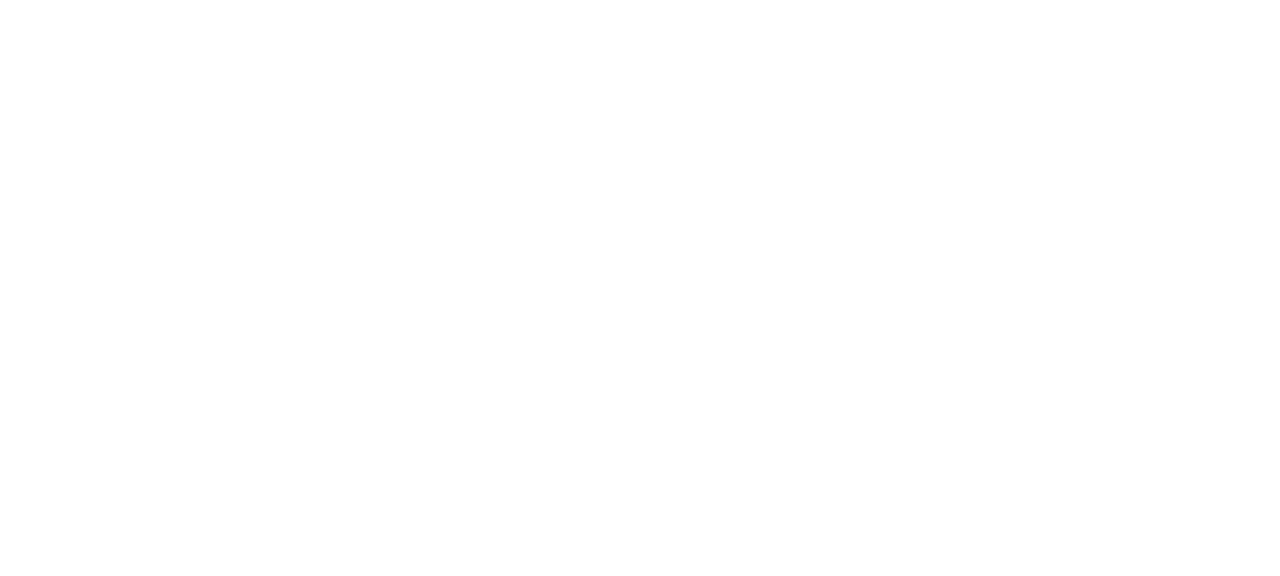
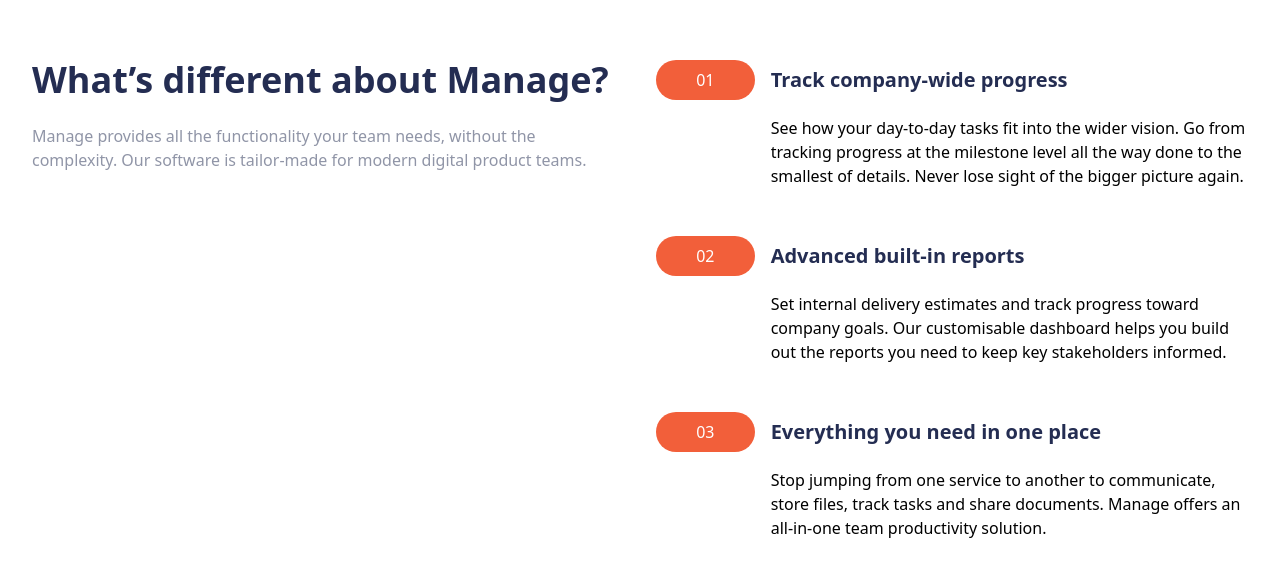
Before and after one commit to frankiecflam/manage-tailwindCSS, a Next.js app: page / in a window 1280 px wide. Shown: the part 788-1364 px from the top of the page. Before the commit the page ends 800 px from the top, so only its background shows below. Built offline with nearby package versions, Linux system fonts and the light colour scheme.

Commit message:
add About components

```diff
--- a/pages/index.tsx
+++ b/pages/index.tsx
@@ -1,6 +1,7 @@
 import Head from "next/head";
 import Header from "../src/components/header/Header";
 import Hero from "../src/components/hero/Hero";
+import About from "../src/components/about/About";
 
 export default function Home() {
   return (
@@ -17,6 +18,7 @@
       <main>
         <Header />
         <Hero />
+        <About />
       </main>
     </>
   );
--- /dev/null
+++ b/src/components/about/About.tsx
@@ -0,0 +1,13 @@
+import AboutIntro from "./AboutIntro";
+import AboutSteps from "./AboutSteps";
+
+const About = () => {
+  return (
+    <section className="grid tablet:grid-cols-2 px-8 py-12 gap-x-8 gap-y-24 desktop:gap-x-32">
+      <AboutIntro />
+      <AboutSteps />
+    </section>
+  );
+};
+
+export default About;
--- /dev/null
+++ b/src/components/about/AboutIntro.tsx
@@ -0,0 +1,18 @@
+import React from "react";
+
+const AboutIntro = () => {
+  return (
+    <div className="flex flex-col gap-y-6 text-center tablet:text-start">
+      <h1 className="text-darkBlue-default font-bold text-4xl">
+        What’s different about Manage?
+      </h1>
+      <p className="text-grayBlue">
+        Manage provides all the functionality your team needs, without the
+        complexity. Our software is tailor-made for modern digital product
+        teams.
+      </p>
+    </div>
+  );
+};
+
+export default AboutIntro;
--- /dev/null
+++ b/src/components/about/AboutSteps.tsx
@@ -0,0 +1,56 @@
+export function AboutStepsItem({
+  step,
+  heading,
+  content,
+}: {
+  step: string;
+  heading: string;
+  content: string;
+}) {
+  return (
+    <li className="grid grid-cols-6 gap-y-4">
+      <div className="col-span-full grid grid-cols-6 items-center bg-paleRed tablet:bg-transparent rounded-full">
+        <p className="col-span-1 text-center bg-brightRed text-white py-2 px-4 rounded-full">
+          {step}
+        </p>
+        <p className="col-span-full col-start-2 pl-4 font-semibold text-darkBlue-default text-base tablet:text-xl">
+          {heading}
+        </p>
+      </div>
+      <p className="col-span-full tablet:col-start-2 tablet:pl-4">{content}</p>
+    </li>
+  );
+}
+
+const AboutSteps = () => {
+  return (
+    <div>
+      <ul className="flex flex-col gap-y-12">
+        <AboutStepsItem
+          step="01"
+          heading="Track company-wide progress"
+          content="See how your day-to-day tasks fit into
+            the wider vision. Go from tracking progress at the milestone level
+            all the way done to the smallest of details. Never lose sight of the
+            bigger picture again."
+        />
+        <AboutStepsItem
+          step="02"
+          heading="Advanced built-in reports"
+          content="Set internal delivery estimates and track
+          progress toward company goals. Our customisable dashboard helps you
+          build out the reports you need to keep key stakeholders informed."
+        />
+        <AboutStepsItem
+          step="03"
+          heading="Everything you need in one place"
+          content="Stop jumping from one service to
+          another to communicate, store files, track tasks and share
+          documents. Manage offers an all-in-one team productivity solution."
+        />
+      </ul>
+    </div>
+  );
+};
+
+export default AboutSteps;
```
